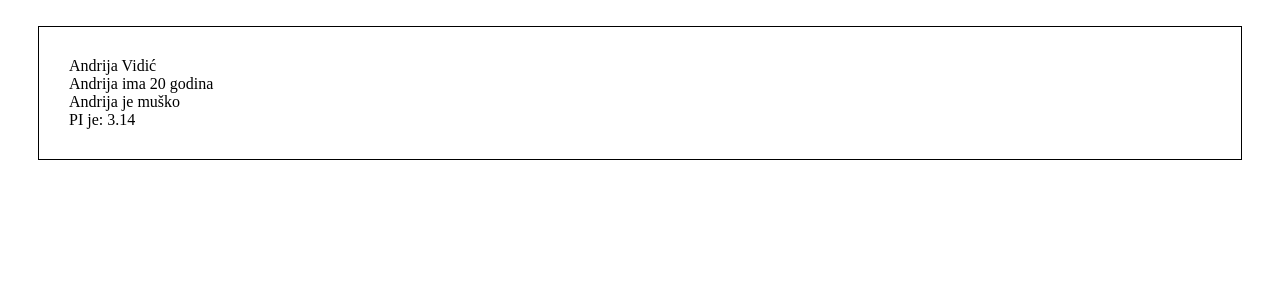
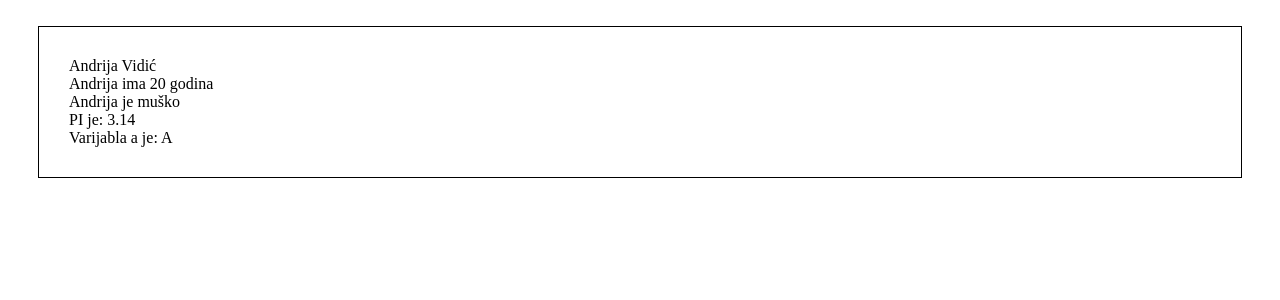
Before and after one commit to androvidic/testni-php-repozitorij, a PHP site: page /login.php in a window 1280 px wide. Shown: the part 223-523 px from the top of the page. Run offline with PHP 8.4, Linux system fonts and the light colour scheme.

Commit message:
commit dodanog teksta varijable a

```diff
--- a/login.php
+++ b/login.php
@@ -23,6 +23,7 @@
         $prezime = 'Vidić';
         $godine = 20;
         $je_li_musko = true;
+        $varijabla_a = 'A';
 // dolje su ti primjeri koje možeš pregledati u browseru
         $full_name = $ime . ' ' . $prezime;
         echo $full_name;
@@ -38,6 +39,8 @@
 define('PI', 3.14);
             echo 'PI je: ' . PI;
             echo "<br>";
+            echo 'Varijabla a je: ' . $varijabla_a;
+
         ?>
     </div>
 </body>
```
